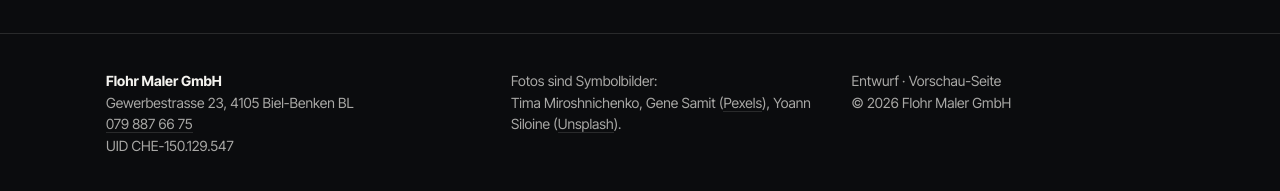
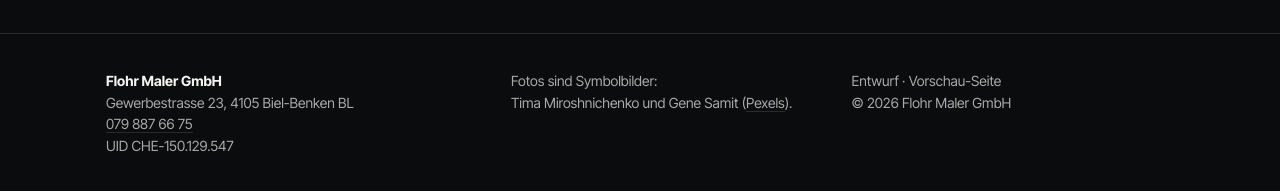
Before and after one commit to ImperialInk/previews, a plain HTML site: page flohr-maler-gmbh-46e465/index.html in a window 1280 px wide. Shown: the part 5291-5482 px from the top of the page. Drawn offline with Linux system fonts and the light colour scheme.

Commit message:
Flohr preview: fix photo credits

```diff
--- a/flohr-maler-gmbh-46e465/index.html
+++ b/flohr-maler-gmbh-46e465/index.html
@@ -370,7 +370,7 @@ footer.f a{border-bottom:1px solid var(--line)}
 <footer class="f">
  <div class="wrap">
   <div><b>Flohr Maler GmbH</b><br>Gewerbestrasse 23, 4105 Biel-Benken BL<br><a href="tel:+41798876675">079 887 66 75</a><br>UID CHE-150.129.547</div>
-  <div>Fotos sind Symbolbilder:<br>Tima Miroshnichenko, Gene Samit (<a href="https://www.pexels.com/license/" target="_blank" rel="noopener">Pexels</a>), Yoann Siloine (<a href="https://unsplash.com/license" target="_blank" rel="noopener">Unsplash</a>).</div>
+  <div>Fotos sind Symbolbilder:<br>Tima Miroshnichenko und Gene Samit (<a href="https://www.pexels.com/license/" target="_blank" rel="noopener">Pexels</a>).</div>
   <div>Entwurf · Vorschau-Seite<br>© 2026 Flohr Maler GmbH</div>
  </div>
 </footer>
```
Also changed, not shown: flohr-maler-gmbh-46e465/assets/roller-900.webp (deleted).
